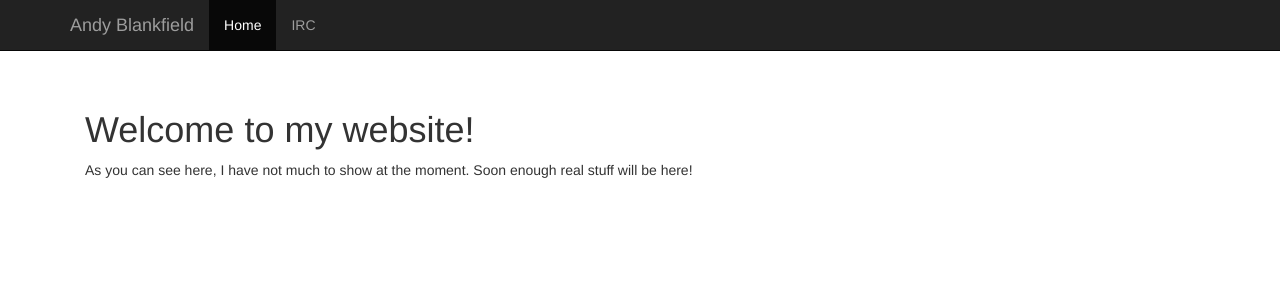
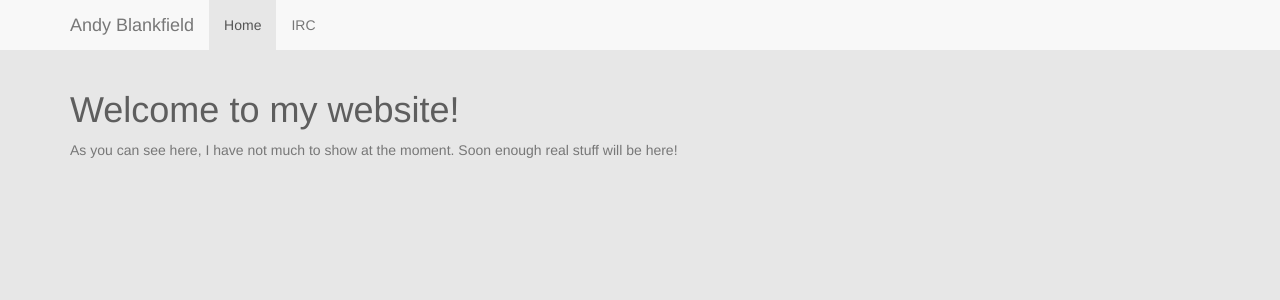
Before and after one commit to andipanic/andysite, a Django app: page / in a window 1280 px wide. Shown: the top 300 px of the page. Run offline with Django 3.2, Linux system fonts and the light colour scheme; some libraries are stand-ins or nearby versions.

Commit message:
playing with colors

```diff
--- a/static/css/inner.container.css
+++ b/static/css/inner.container.css
@@ -1,7 +1,12 @@
 body {
-    padding-top: 50px;
+    padding-top: 70px;
+    background: #e7e7e7;
 }
 
-.inner_container {
-    padding: 40px 15px;
+.inner_container h1 {
+    color: #5e5e5e;
 }
+
+.inner_container p {
+    color: #777;
+}
--- a/templates/base.html
+++ b/templates/base.html
@@ -10,7 +10,7 @@
         <title>Andy Blankfield - {{ title }}</title>
     </head>
     <body>
-    <nav class="navbar navbar-inverse navbar-fixed-top">
+    <nav class="navbar navbar-default navbar-fixed-top">
         <div class="container">
             <div class="navbar-header">
                 <button type="button" class="navbar-toggle collapsed" data-toggle="collapse" data-target="#navbar" aria-expanded="false" aria-controls="navbar">
```
Also changed, not shown: 1 other file.
